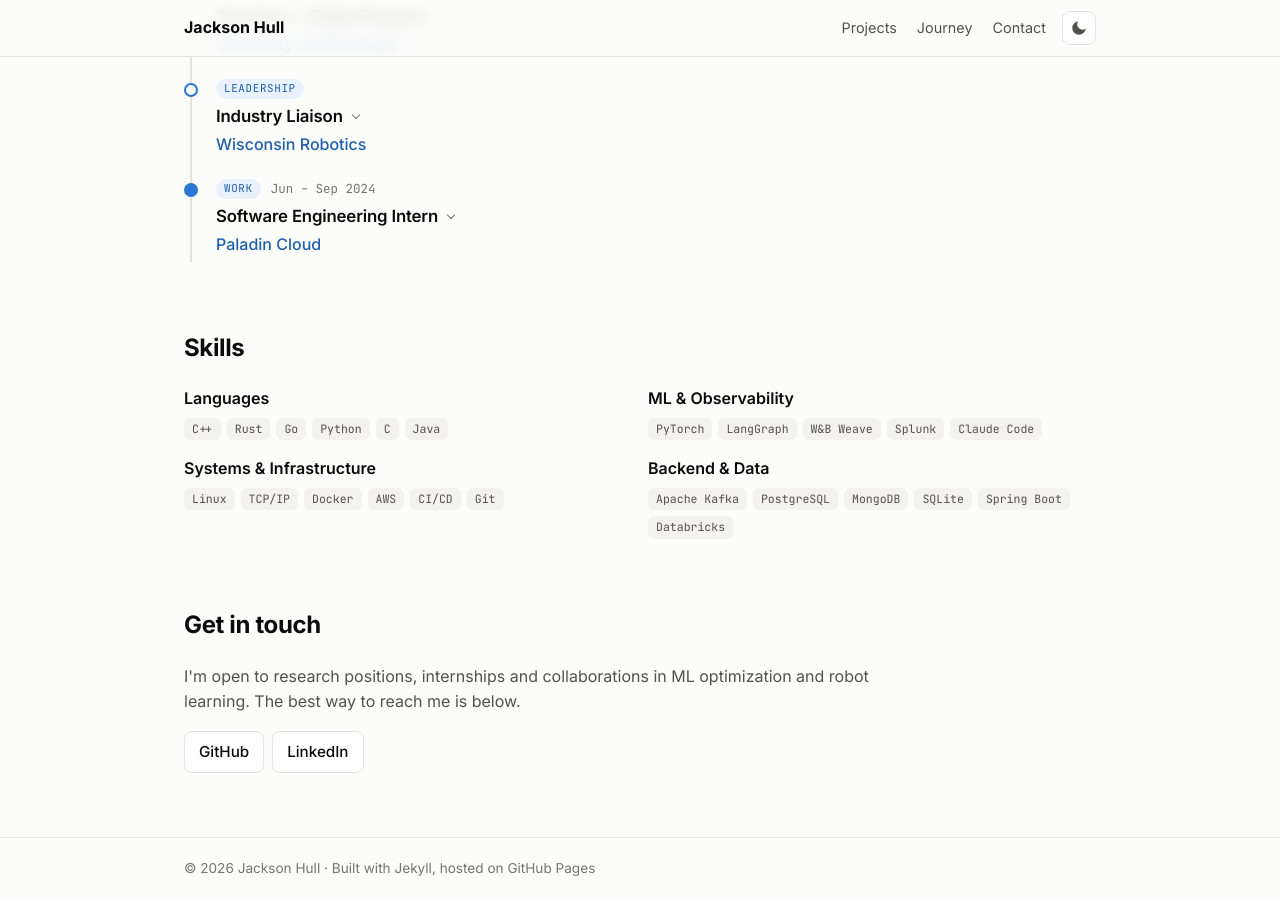
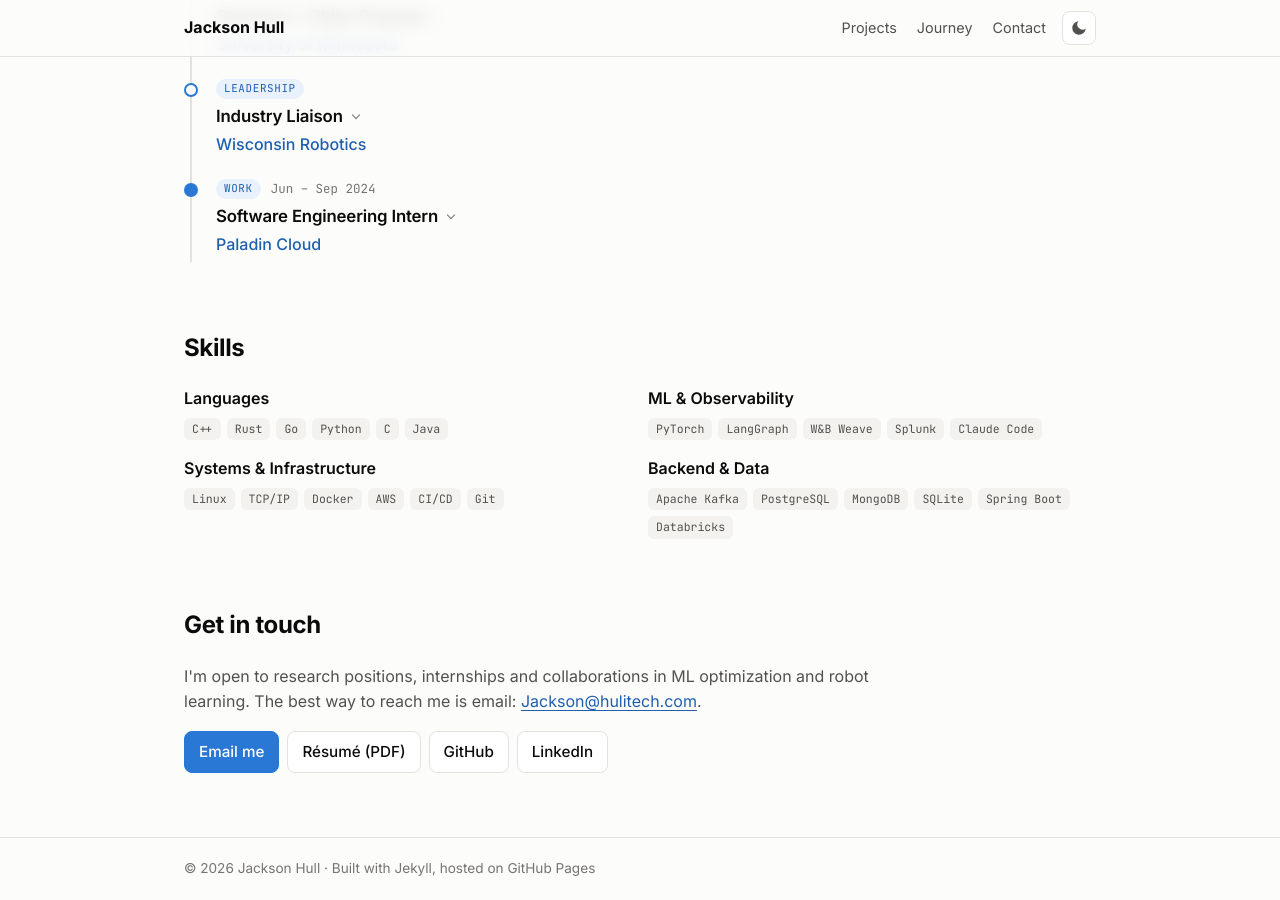
Before and after one commit to Strawcabbage/Portfolio, a Jekyll site: the page built from index.html, in a window 1280 px wide and 900 px high, scrolled down 3758 px. Built offline with Jekyll 4.4.1, drawn with Linux system fonts in a browser that asks for light colours.

Commit message:
Publish phone-free résumé and add email contact
assets/resume.pdf is the uploaded résumé with the phone number removed
and the contact line re-centered. Enables the Email and Résumé buttons
and shows the address in the contact section.

Co-Authored-By: Claude Opus 5.5 <noreply@anthropic.com>
Claude-Session: https://claude.ai/code/session_015YTopziHgVKvZ7FGjJH1EM

```diff
--- a/_config.yml
+++ b/_config.yml
@@ -15,10 +15,10 @@ baseurl: "/Portfolio"
 
 # Contact links. Leave a value empty ("") to hide it.
 contact:
-  email: ""          # e.g. you@wisc.edu
+  email: Jackson@hulitech.com
   github: Strawcabbage
   linkedin: jackson-hull-132966278
-  resume: ""         # e.g. /assets/resume.pdf (commit the PDF to assets/)
+  resume: /assets/resume.pdf
 
 markdown: kramdown
 kramdown:
--- a/_includes/contact-links.html
+++ b/_includes/contact-links.html
@@ -1,7 +1,7 @@
 {% assign c = site.contact %}
 <ul class="links">
   {% if c.email != "" and c.email %}<li><a class="btn btn-primary" href="mailto:{{ c.email }}">Email me</a></li>{% endif %}
+  {% if c.resume != "" and c.resume %}<li><a class="btn" href="{{ c.resume | relative_url }}">Résumé (PDF)</a></li>{% endif %}
   {% if c.github != "" and c.github %}<li><a class="btn" href="https://github.com/{{ c.github }}">GitHub</a></li>{% endif %}
   {% if c.linkedin != "" and c.linkedin %}<li><a class="btn" href="https://www.linkedin.com/in/{{ c.linkedin }}">LinkedIn</a></li>{% endif %}
-  {% if c.resume != "" and c.resume %}<li><a class="btn" href="{{ c.resume | relative_url }}">Résumé (PDF)</a></li>{% endif %}
 </ul>
--- a/index.html
+++ b/index.html
@@ -119,7 +119,8 @@ layout: default
   <h2>Get in touch</h2>
   <p class="prose">
     I'm open to research positions, internships and collaborations in ML optimization
-    and robot learning. The best way to reach me is below.
+    and robot learning. The best way to reach me is email:
+    <a href="mailto:{{ site.contact.email }}">{{ site.contact.email }}</a>.
   </p>
   {% include contact-links.html %}
 </section>
```
Also changed, not shown: 1 other file.
